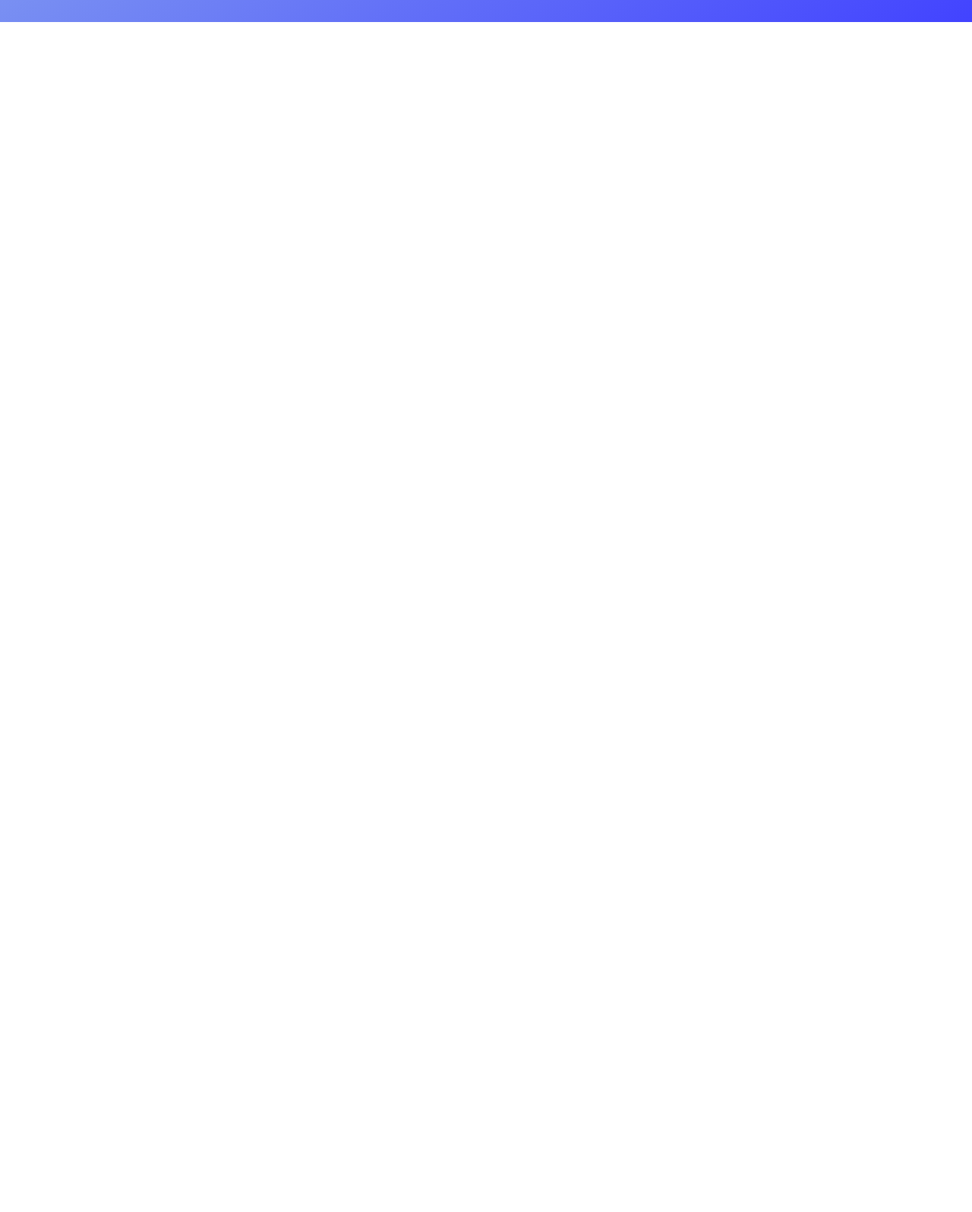
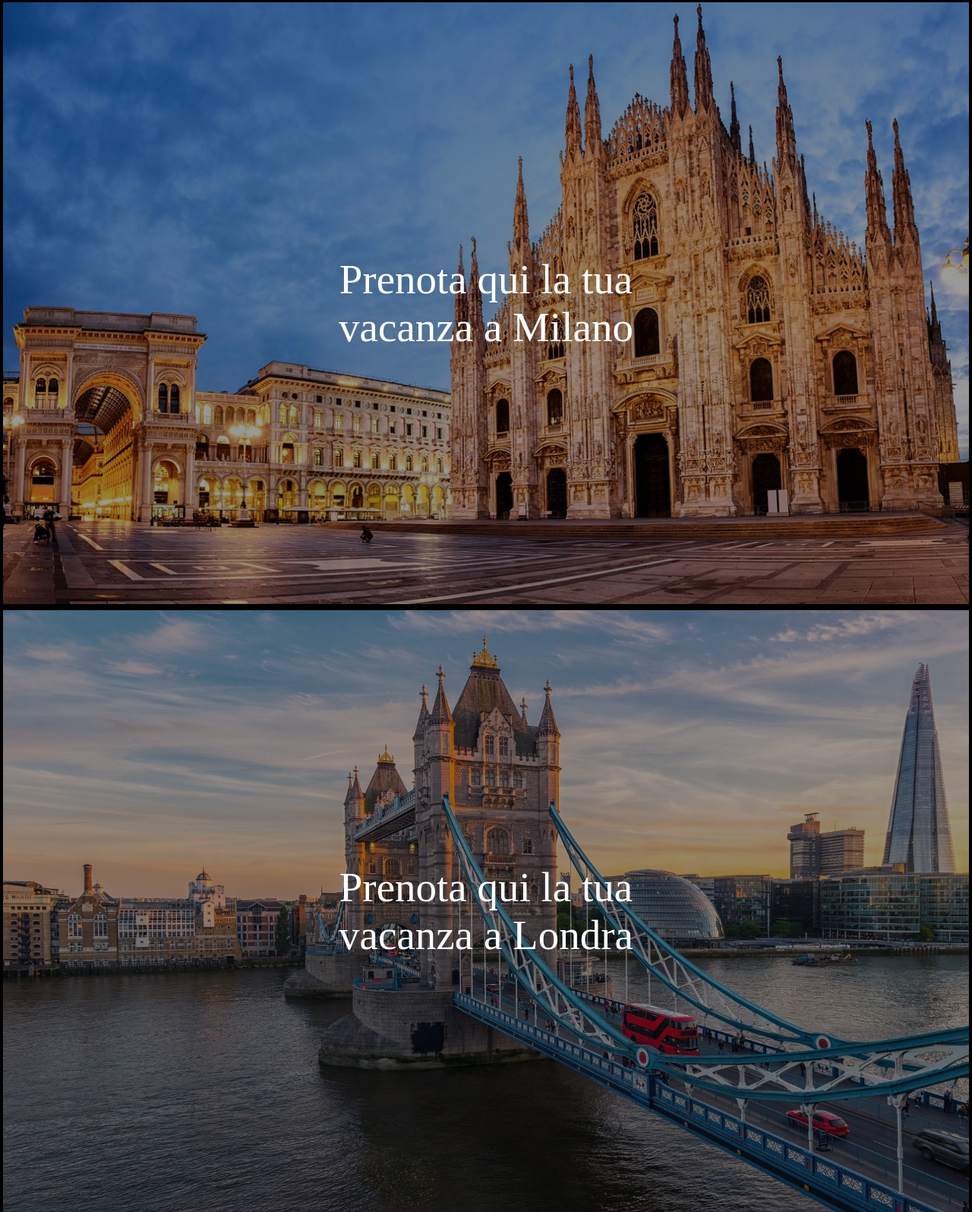
Before and after one commit to SimoneRomiti/htmlcss-airbnb, a plain HTML site: page index.html in a window 1280 px wide. Shown: the part 801-2396 px from the top of the page at 76% size. Before the commit the page ends 830 px from the top, so only its background shows below. Drawn offline with Linux system fonts and the light colour scheme.

Commit message:
Esercizio completo

```diff
--- a/css/style.css
+++ b/css/style.css
@@ -1,19 +1,15 @@
 *{
   margin: 0;
+  padding: 0;
   box-sizing: border-box;
-}
-
-body{
-  background-image: linear-gradient(to top left, #4243FF, lightblue);
-  background-repeat: no-repeat;
 }
 
 .background{
   height: 100vh;
-  width: 100vw;
-  margin-bottom: 30px;
+  max-width: 100vw;
   background-position: center;
   background-size: cover;
+  background-attachment: fixed;
   border: 4px solid black;
   position: relative;
 }
@@ -22,25 +18,23 @@ body{
   background-image: url('../img/roma.jpg');
 }
 
+.background.milan{
+  background-image: url('../img/milano.jpg');
+}
+
+.background.london{
+  background-image: url('../img/londra.jpg');
+}
+
 .background .layover{
   width: 100%;
   height: 100%;
   background-color: rgba(0, 0, 0, 0.4);
-
 }
 
-/* .background .box{
-  height: 25vh;
-  width: 45%;
-  background-color: rgba(0, 120, 255, 0.5);
-  border: 4px solid black;
-  position: absolute;
-  top: 50%;
-  left: 50%;
-  transform: translate(-50%, -50%);
-} */
-
 .text{
+  width: 40%;
+  padding: 10px 0;
   font-size: 55px;
   text-align: center;
   position: absolute;
@@ -55,7 +49,5 @@ body{
 }
 
 .background:hover .text{
-  color: white;
   background-color: rgba(0, 120, 255, 0.5);
-  border: 4px solid black;
 }
--- a/index.html
+++ b/index.html
@@ -20,6 +20,30 @@
         </div>
       </section>
       <!-- /Roma -->
+
+      <!-- Milano -->
+      <section class="background milan">
+        <div class="layover">
+          <a href="#">
+            <div class="text">
+              Prenota qui la tua vacanza a Milano
+            </div>
+          </a>
+        </div>
+      </section>
+      <!-- /Milano -->
+
+      <!-- Londra -->
+      <section class="background london">
+        <div class="layover">
+          <a href="#">
+            <div class="text">
+              Prenota qui la tua vacanza a Londra
+            </div>
+          </a>
+        </div>
+      </section>
+      <!-- /Londra -->
     </main>
     <!-- /contenuto principale -->
 
```
